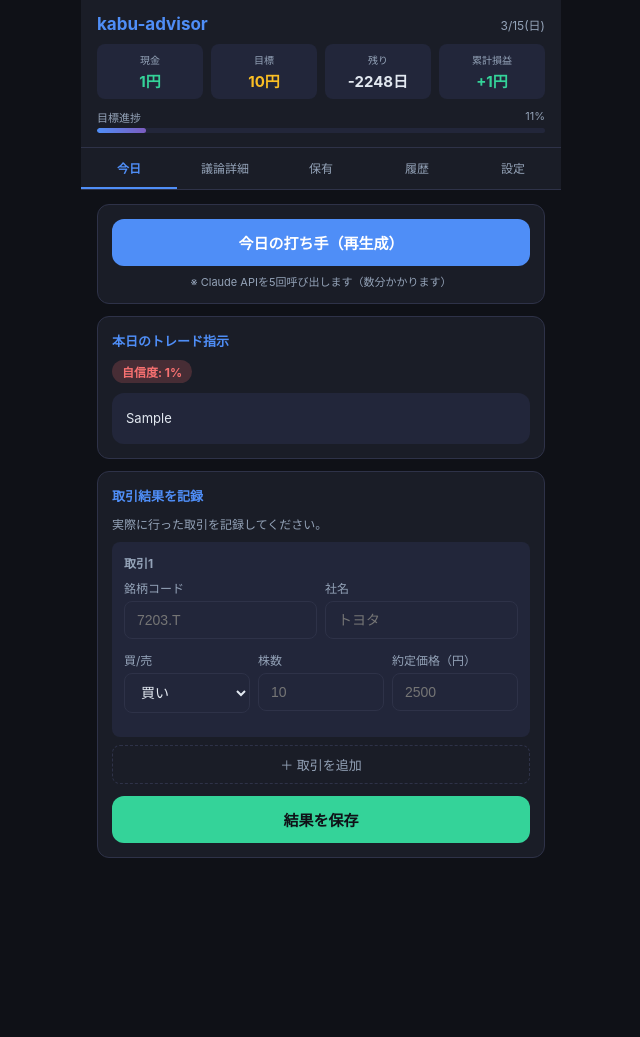
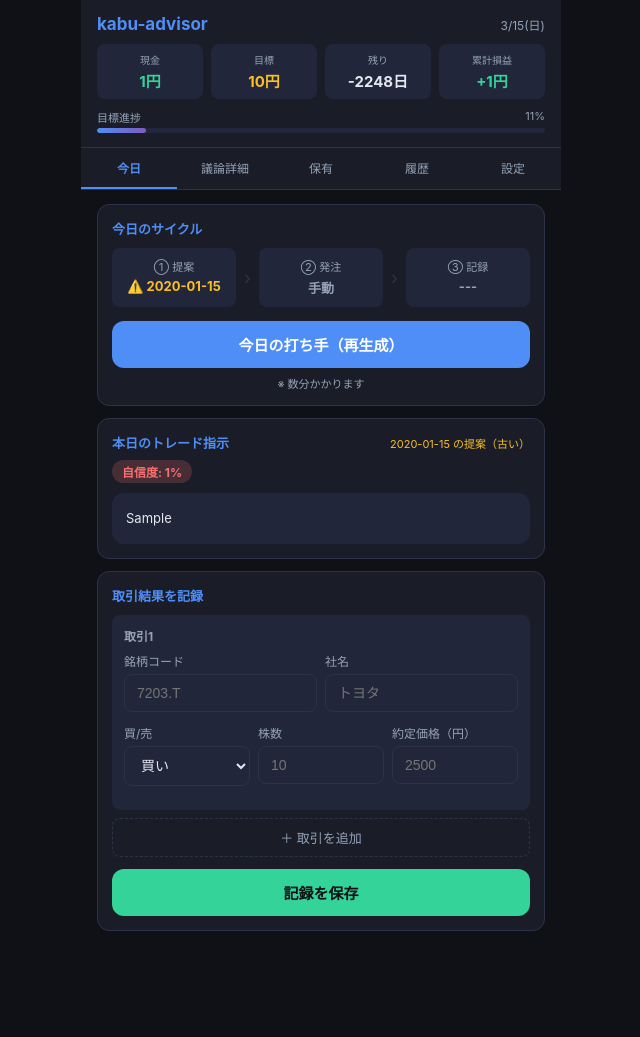
Before and after one commit to sousousou0802-arch/kabu-advisor, a FastAPI app: page / in a window 1280 px wide. Shown: the whole page, without its empty margins (319-959 px from the left). Before the commit the page ends 858 px from the top, so only its background shows below. Run offline with FastAPI, Linux system fonts and the light colour scheme; tables that the repository leaves empty hold one stand-in row (values such as "Sample post").

Commit message:
今日タブにサイクル状態表示を追加
- 「①提案 → ②発注(手動) → ③記録」の状態を一目で確認できるUI
- 提案: 今日生成済み✅ / 古い⚠️(日付表示) / 未生成⏳
- 記録: 件数付きで✅ / 未記録📝
- 提案カードに「今日の提案」「古い提案（日付）」バッジを表示
- 記録保存後に「保存済み✅」を即時表示
- /api/status に today_recorded / today_trade_count を追加

Co-Authored-By: Claude Sonnet 4.6 <noreply@anthropic.com>

```diff
--- a/main.py
+++ b/main.py
@@ -100,6 +100,10 @@ def api_status(db: Session = Depends(get_db)):
 
     total_pnl = get_total_pnl(db)
 
+    # 今日の記録済みトレードを確認
+    today_trades = [t for t in list_trade_results(db, limit=30)
+                    if str(t.date) == today_str]
+
     return {
         "configured": True,
         "capital": settings.capital,
@@ -111,6 +115,8 @@ def api_status(db: Session = Depends(get_db)):
         "total_pnl": total_pnl,
         "has_today_proposal": bool(has_today),
         "latest_proposal_date": str(latest.date) if latest else None,
+        "today_recorded": len(today_trades) > 0,
+        "today_trade_count": len(today_trades),
     }
 
 
--- a/templates/index.html
+++ b/templates/index.html
@@ -152,24 +152,51 @@
   <div id="tab-today" class="tab-content active">
     <div id="not-configured" class="status-msg" style="display:none">設定タブから初期設定を行ってください。</div>
     <div id="today-main" style="display:none">
-      <div class="card">
+
+      <!-- ① 今日のサイクル状態 -->
+      <div class="card" id="cycle-card">
+        <div class="card-title">今日のサイクル</div>
+        <div style="display:flex;gap:8px;margin-bottom:14px">
+          <div style="flex:1;text-align:center;padding:10px 6px;background:var(--surface2);border-radius:8px">
+            <div style="font-size:11px;color:var(--text2);margin-bottom:4px">① 提案</div>
+            <div id="cycle-proposal" style="font-size:13px;font-weight:700">---</div>
+          </div>
+          <div style="font-size:18px;color:var(--border);align-self:center">›</div>
+          <div style="flex:1;text-align:center;padding:10px 6px;background:var(--surface2);border-radius:8px">
+            <div style="font-size:11px;color:var(--text2);margin-bottom:4px">② 発注</div>
+            <div style="font-size:13px;font-weight:700;color:var(--text2)">手動</div>
+          </div>
+          <div style="font-size:18px;color:var(--border);align-self:center">›</div>
+          <div style="flex:1;text-align:center;padding:10px 6px;background:var(--surface2);border-radius:8px">
+            <div style="font-size:11px;color:var(--text2);margin-bottom:4px">③ 記録</div>
+            <div id="cycle-record" style="font-size:13px;font-weight:700">---</div>
+          </div>
+        </div>
         <div id="gen-msg" class="status-msg" style="display:none"></div>
         <button class="btn btn-primary" id="btn-gen" onclick="generate()">今日の打ち手を生成</button>
-        <p style="font-size:11px;color:var(--text2);text-align:center;margin-top:7px">※ Claude APIを5回呼び出します（数分かかります）</p>
+        <p style="font-size:11px;color:var(--text2);text-align:center;margin-top:7px">※ 数分かかります</p>
       </div>
+
+      <!-- ② 提案表示エリア -->
       <div id="proposal-area" style="display:none">
         <div class="card">
-          <div class="card-title">本日のトレード指示</div>
+          <div style="display:flex;justify-content:space-between;align-items:center;margin-bottom:8px">
+            <div class="card-title" style="margin-bottom:0">本日のトレード指示</div>
+            <div id="proposal-date-badge" style="font-size:11px;color:var(--text2)"></div>
+          </div>
           <div id="conf-badge" class="confidence-badge"></div>
           <div id="final-proposal" class="proposal-box"></div>
         </div>
-        <!-- 結果記録 -->
+
+        <!-- ③ 取引記録 -->
         <div class="card" id="result-card">
-          <div class="card-title">取引結果を記録</div>
-          <p style="font-size:12px;color:var(--text2);margin-bottom:10px">実際に行った取引を記録してください。</p>
+          <div style="display:flex;justify-content:space-between;align-items:center;margin-bottom:10px">
+            <div class="card-title" style="margin-bottom:0">取引結果を記録</div>
+            <div id="record-status" style="font-size:11px;color:var(--text2)"></div>
+          </div>
           <div id="trade-inputs"></div>
           <button onclick="addTradeInput()" style="width:100%;padding:9px;background:none;border:1px dashed var(--border);border-radius:8px;color:var(--text2);font-size:13px;cursor:pointer;margin-bottom:12px">＋ 取引を追加</button>
-          <button class="btn btn-success" onclick="saveResult()">結果を保存</button>
+          <button class="btn btn-success" onclick="saveResult()">記録を保存</button>
         </div>
       </div>
     </div>
@@ -328,6 +355,31 @@ async function loadStatus() {
   // ポートフォリオ表示（損益自動計算用にグローバル保持）
   window._portfolio = data.portfolio || [];
   renderPortfolio(data.portfolio || []);
+
+  // サイクル状態を更新
+  const today = new Date().toISOString().slice(0, 10);
+  const proposalEl = document.getElementById('cycle-proposal');
+  const recordEl = document.getElementById('cycle-record');
+  if (data.has_today_proposal) {
+    proposalEl.textContent = '✅ 生成済み';
+    proposalEl.style.color = 'var(--green)';
+  } else if (data.latest_proposal_date) {
+    proposalEl.textContent = `⚠️ ${data.latest_proposal_date}`;
+    proposalEl.style.color = 'var(--yellow)';
+  } else {
+    proposalEl.textContent = '⏳ 未生成';
+    proposalEl.style.color = 'var(--text2)';
+  }
+  if (data.today_recorded) {
+    recordEl.textContent = `✅ ${data.today_trade_count}件`;
+    recordEl.style.color = 'var(--green)';
+  } else if (data.has_today_proposal) {
+    recordEl.textContent = '📝 未記録';
+    recordEl.style.color = 'var(--yellow)';
+  } else {
+    recordEl.textContent = '---';
+    recordEl.style.color = 'var(--text2)';
+  }
 
   // 設定フォームに反映
   if (data.capital)       document.getElementById('set-capital').value = data.capital;
@@ -557,6 +609,18 @@ function displayProposal(data) {
   badge.className = 'confidence-badge ' + (conf >= 70 ? 'conf-high' : conf >= 50 ? 'conf-mid' : 'conf-low');
   document.getElementById('final-proposal').textContent = data.final_proposal || '';
 
+  // 提案日付バッジ
+  const today = new Date().toISOString().slice(0, 10);
+  const pdate = data.date || '';
+  const pdateEl = document.getElementById('proposal-date-badge');
+  if (pdate === today) {
+    pdateEl.textContent = '今日の提案';
+    pdateEl.style.color = 'var(--green)';
+  } else {
+    pdateEl.textContent = `${pdate} の提案（古い）`;
+    pdateEl.style.color = 'var(--yellow)';
+  }
+
   // 議論詳細
   document.getElementById('detail-empty').style.display = 'none';
   document.getElementById('detail-content').style.display = 'block';
@@ -676,6 +740,8 @@ async function saveResult() {
   });
   if (res.ok) {
     toast('結果を保存しました');
+    document.getElementById('record-status').textContent = '✅ 保存済み';
+    document.getElementById('record-status').style.color = 'var(--green)';
     await loadStatus();
   } else {
     toast('保存エラー');
```
